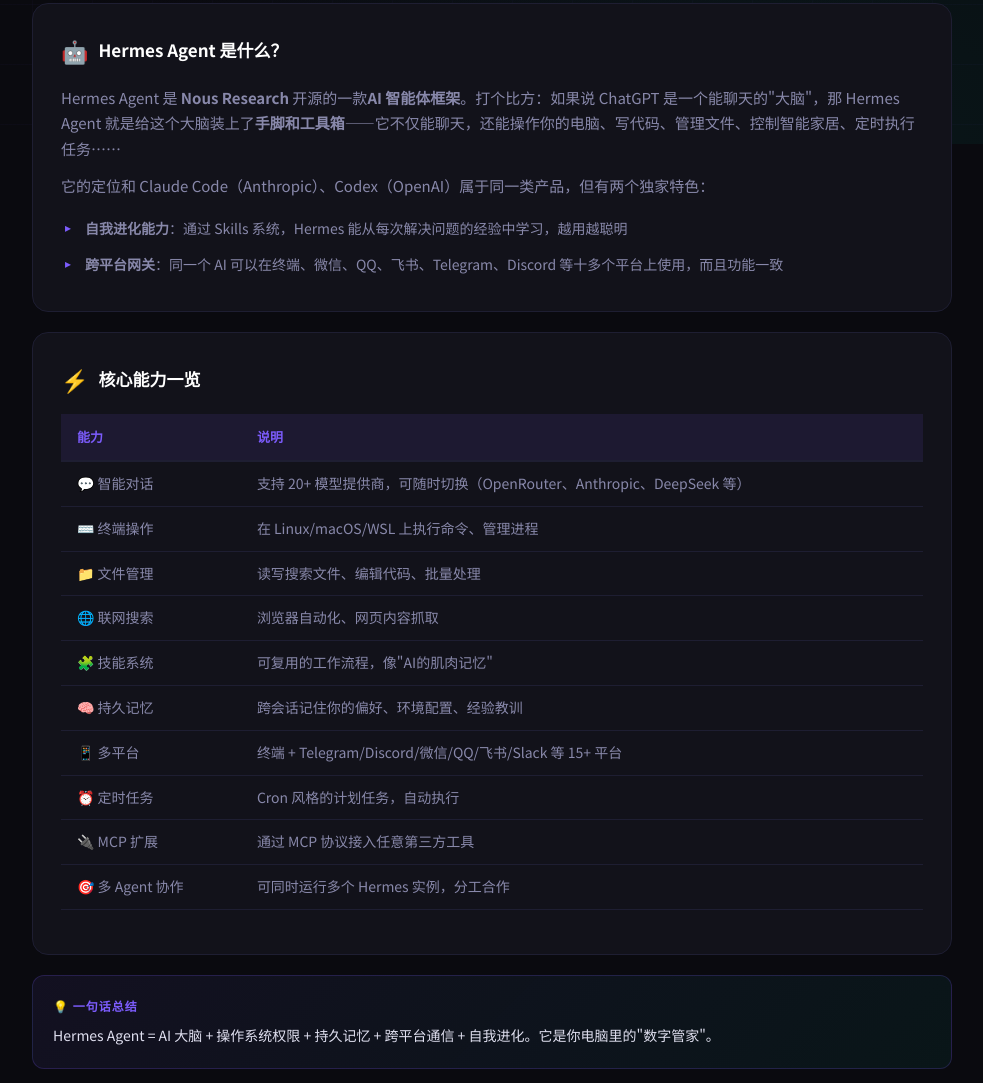
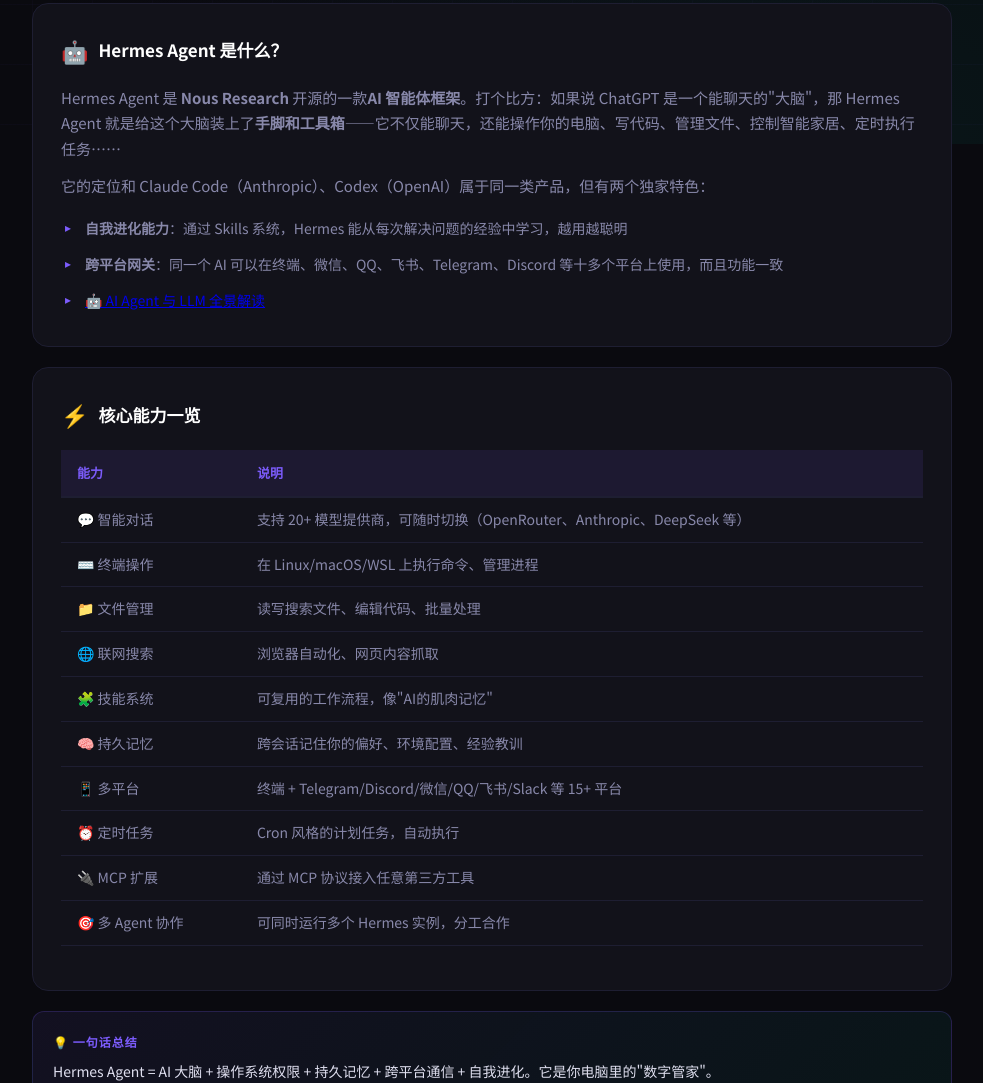
Before and after one commit to qrsbit-Guo/hermes-notes, a plain HTML site: page index.html in a window 1280 px wide. Shown: the part 656-1739 px from the top of the page, without its empty margins (148-1131 px from the left). Drawn offline with Linux system fonts and the light colour scheme.

Commit message:
添加 Agent LLM 解读链接

```diff
--- a/index.html
+++ b/index.html
@@ -495,7 +495,9 @@
     <ul>
       <li><strong>自我进化能力</strong>：通过 Skills 系统，Hermes 能从每次解决问题的经验中学习，越用越聪明</li>
       <li><strong>跨平台网关</strong>：同一个 AI 可以在终端、微信、QQ、飞书、Telegram、Discord 等十多个平台上使用，而且功能一致</li>
-    </ul>
+
+  <li><a href="agent_llm_guide.html">🤖 AI Agent 与 LLM 全景解读</a></li>
+</ul>
   </div>
 
   <div class="content-block">
```
